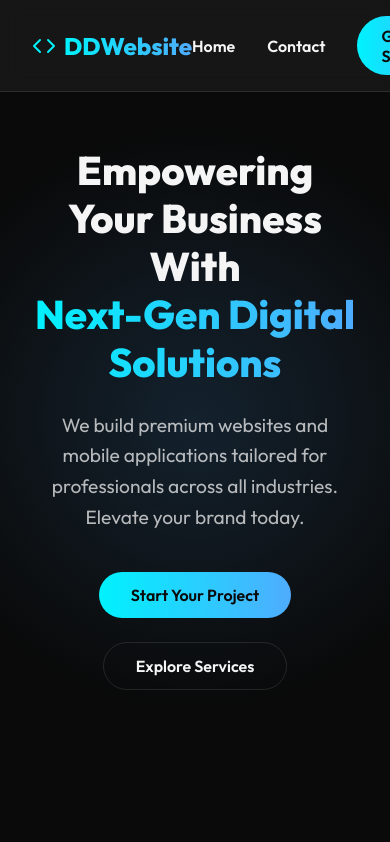
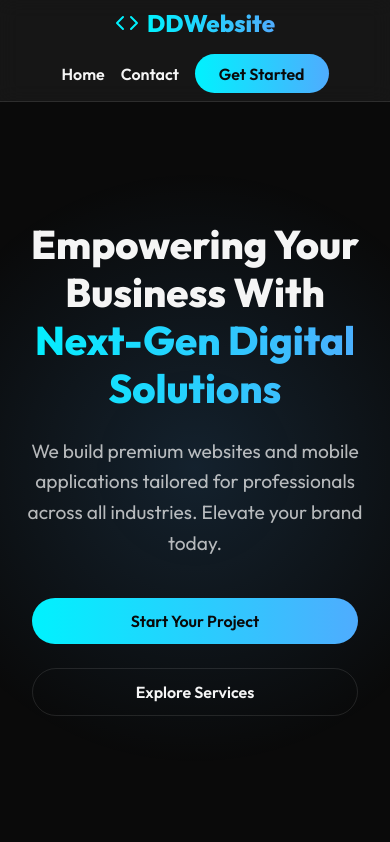
Before and after one commit to MATHANGI2003/ddweb, a React (Create React App) app in the folder frontend/: page / in a window 390 px wide. Shown: the top 842 px of the page. Built offline with nearby package versions, Linux system fonts and the light colour scheme.

Commit message:
modified

```diff
--- a/frontend/src/components/Footer.css
+++ b/frontend/src/components/Footer.css
@@ -25,3 +25,9 @@
   font-size: 0.9rem;
   color: rgba(255, 255, 255, 0.5);
 }
+
+@media (max-width: 768px) {
+  .footer-content {
+    padding: 0 1rem;
+  }
+}
--- a/frontend/src/components/Navbar.css
+++ b/frontend/src/components/Navbar.css
@@ -50,3 +50,18 @@
 .nav-cta {
   padding: 0.6rem 1.5rem;
 }
+
+@media (max-width: 768px) {
+  .nav-container {
+    flex-direction: column;
+    gap: 1rem;
+  }
+  .nav-links {
+    gap: 1rem;
+    flex-wrap: wrap;
+    justify-content: center;
+  }
+  .navbar {
+    padding: 0.5rem 0;
+  }
+}
--- a/frontend/src/index.css
+++ b/frontend/src/index.css
@@ -135,3 +135,15 @@ h1, h2, h3 {
   flex: 1;
   padding-top: 80px; /* Space for navbar */
 }
+
+@media (max-width: 768px) {
+  .container {
+    padding: 0 1rem;
+  }
+  .glass-panel {
+    padding: 1.5rem;
+  }
+  .main-content {
+    padding-top: 130px; /* Space for taller mobile navbar */
+  }
+}
--- a/frontend/src/pages/Contact.css
+++ b/frontend/src/pages/Contact.css
@@ -117,4 +117,11 @@
   .contact-container {
     grid-template-columns: 1fr;
   }
+  .contact-info, .contact-form-wrapper {
+    padding: 2rem 1rem;
+  }
+  .info-item {
+    flex-direction: column;
+    text-align: center;
+  }
 }
--- a/frontend/src/pages/Contact.jsx
+++ b/frontend/src/pages/Contact.jsx
@@ -37,14 +37,22 @@ const Contact = () => {
     });
 
     try {
+      /*
+        React Create React App
 
-      // Backend URL
-      // Vercel: REACT_APP_API_URL=https://ddweb-pied.vercel.app
-      // Localhost fallback: http://localhost:5000
+        Localhost backend:
+        http://localhost:5000
 
-      const API_URL =
+        Vercel backend:
+        https://ddweb-pied.vercel.app
+      */
+
+      const API_URL = (
         process.env.REACT_APP_API_URL ||
-        'http://localhost:5000';
+        'http://localhost:5000'
+      ).replace(/\/+$/, '');
+
+      console.log('Backend URL:', API_URL);
 
       const response = await fetch(
         `${API_URL}/api/contact`,
@@ -62,7 +70,6 @@ const Contact = () => {
       const data = await response.json();
 
       if (response.ok) {
-
         setStatus({
           type: 'success',
           message:
@@ -77,18 +84,15 @@ const Contact = () => {
         });
 
       } else {
-
         setStatus({
           type: 'error',
           message:
             data.message ||
             'Something went wrong. Please try again.'
         });
-
       }
 
     } catch (error) {
-
       console.error(
         'Contact form error:',
         error
@@ -101,9 +105,7 @@ const Contact = () => {
       });
 
     } finally {
-
       setIsSubmitting(false);
-
     }
   };
 
--- a/frontend/src/pages/Home.css
+++ b/frontend/src/pages/Home.css
@@ -164,5 +164,18 @@
   }
   .hero-actions {
     flex-direction: column;
+    width: 100%;
+    padding: 0 1rem;
+  }
+  .hero-actions .btn-primary,
+  .hero-actions .btn-secondary {
+    width: 100%;
+  }
+  .services {
+    padding: 3rem 1rem;
+  }
+  .features-grid {
+    flex-direction: column;
+    gap: 3rem;
   }
 }
```
